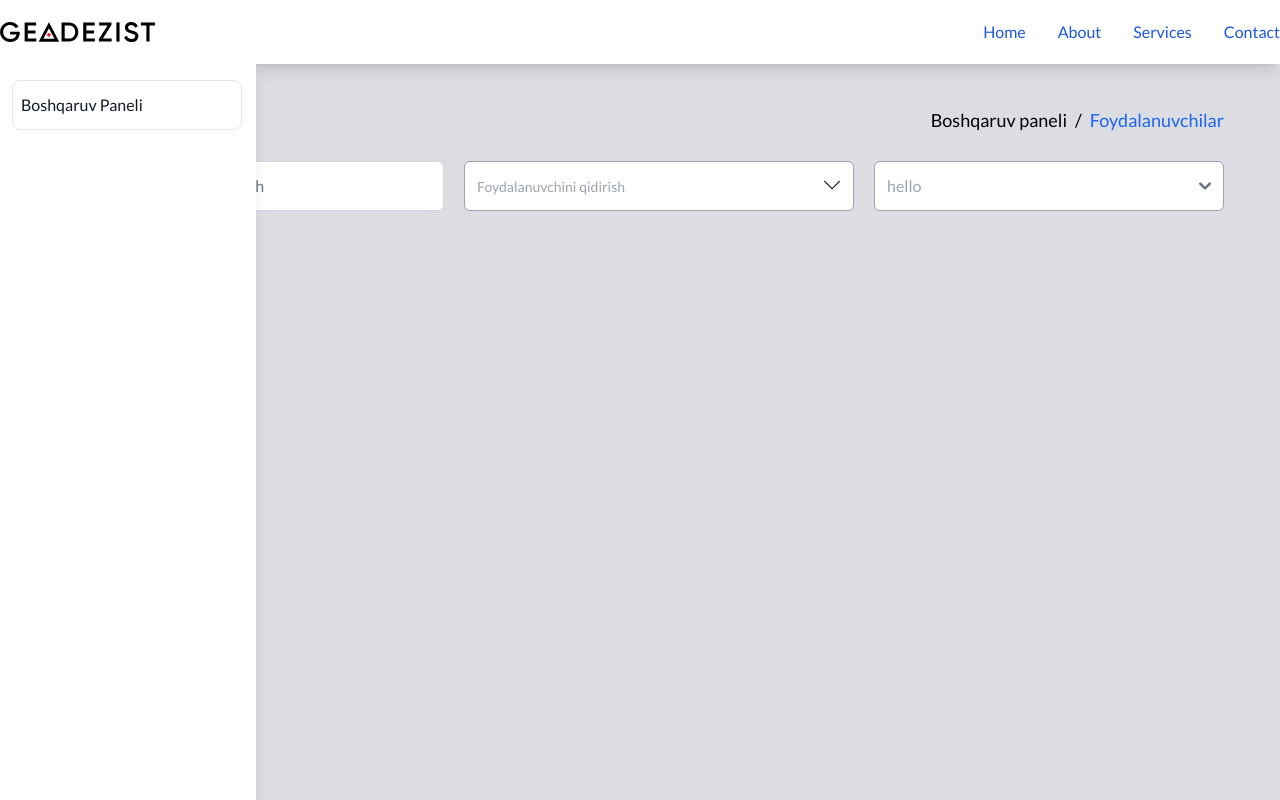
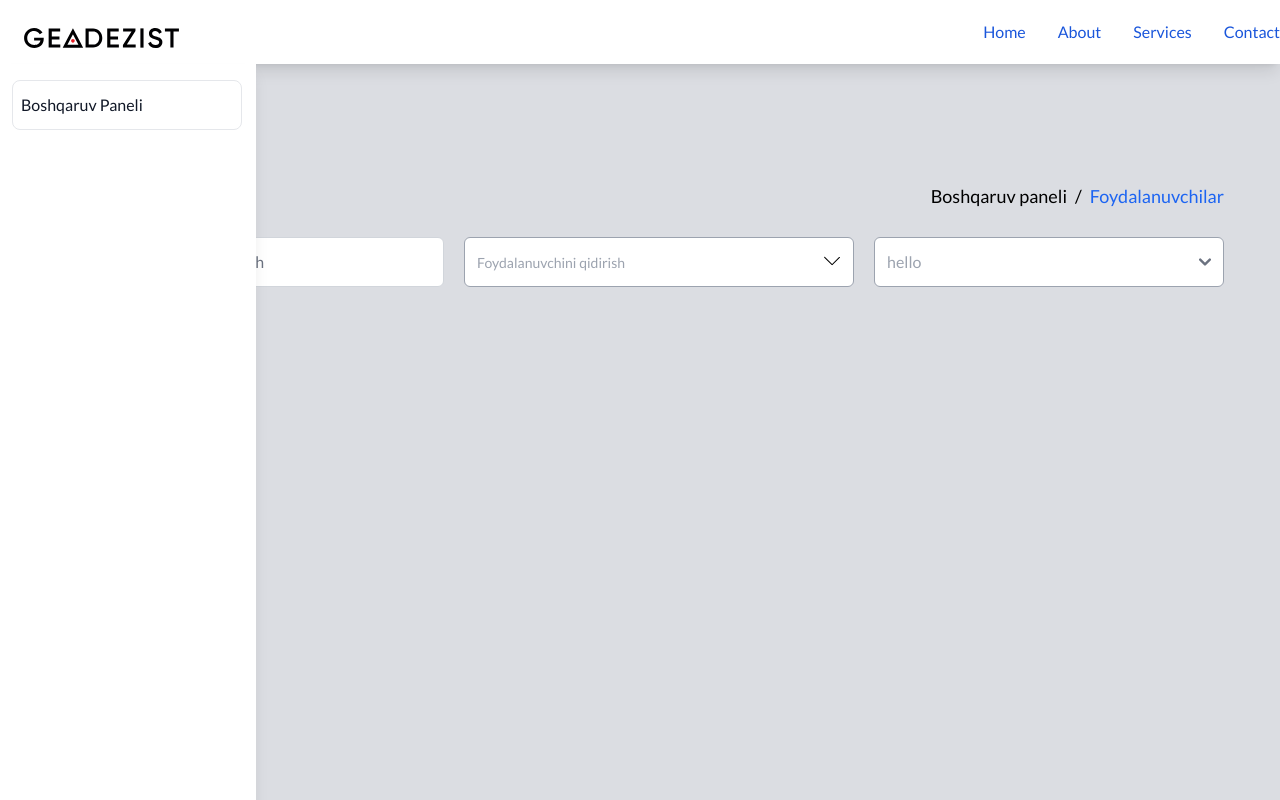
Before and after one commit to jasurhaydarovcode/GEADEZIST, a React (Vite) app: page /all-user in a window 1280 px wide. Built offline with nearby package versions, Linux system fonts and the light colour scheme.

Commit message:
update sidebar

```diff
--- a/src/components/Navbar.tsx
+++ b/src/components/Navbar.tsx
@@ -1,15 +1,12 @@
-import { Logo } from "@/helpers/imports/images"
-import { Link } from "react-router-dom"
+
 import ListItem from "./ListItem"
 
 const Navbar = (): JSX.Element => {
     const lists = ['Home', 'About','Services','Contact']
     return (
-        <nav className="bg-white shadow-lg fixed w-full border-gray-200">
-            <div className="max-w-screen-xl flex flex-wrap items-center justify-between mx-auto h-16">
-                <Link to={'/'} className="flex items-center space-x-3 rtl:space-x-reverse">
-                    <img src={Logo} className="h-5" alt="Flowbite Logo" />
-                </Link>
+        <nav className="bg-white  shadow-lg fixed w-full border-gray-200">
+            <div className=" max-w-screen-xl flex flex-wrap items-center justify-end mx-auto h-16">
+
                 <button data-collapse-toggle="navbar-default" type="button" className="inline-flex items-center p-2 w-10 h-10 justify-center text-sm text-gray-500 rounded-lg md:hidden hover:bg-gray-100 focus:outline-none focus:ring-2 focus:ring-gray-200 dark:text-gray-400 dark:hover:bg-gray-700 dark:focus:ring-gray-600" aria-controls="navbar-default" aria-expanded="false">
                     <span className="sr-only">Open main menu</span>
                     <svg className="w-5 h-5" aria-hidden="true" xmlns="http://www.w3.org/2000/svg" fill="none" viewBox="0 0 17 14">
--- a/src/components/Sidebar.tsx
+++ b/src/components/Sidebar.tsx
@@ -1,10 +1,16 @@
 import { AdminScreenType } from "@/helpers/types/AdminScreenType"
 import Button from "./btn"
+import { Link } from "react-router-dom"
+import { Logo } from "@/helpers/imports/images"
 
-const Sidebar: React.FC<AdminScreenType> = ({children}): JSX.Element => {
+const Sidebar: React.FC<AdminScreenType> = ({ children }): JSX.Element => {
     return (
-        <div>
-
+        <div className="relative z-10 ">
+            <div className="p-6 py-7">
+                <Link to={'/'} className="flex items-center space-x-3 rtl:space-x-reverse">
+                    <img src={Logo} className="h-5" alt="Flowbite Logo" />
+                </Link>
+            </div>
             <button data-drawer-target="default-sidebar" data-drawer-toggle="default-sidebar" aria-controls="default-sidebar" type="button" className="inline-flex items-center p-2 mt-2 ms-3 text-sm text-gray-500 rounded-lg sm:hidden hover:bg-gray-100 focus:outline-none focus:ring-2 focus:ring-gray-200">
                 <span className="sr-only">Open sidebar</span>
                 <svg className="w-6 h-6" aria-hidden="true" fill="currentColor" viewBox="0 0 20 20" xmlns="http://www.w3.org/2000/svg">
@@ -14,6 +20,7 @@ const Sidebar: React.FC<AdminScreenType> = ({children}): JSX.Element => {
 
             <aside id="default-sidebar" className="fixed top-16 left-0 z-40 w-64 h-screen transition-transform -translate-x-full sm:translate-x-0" aria-label="Sidebar">
                 <div className="h-full shadow-lg px-3 py-4 overflow-y-auto bg-white ">
+
                     <ul className="space-y-4 font-medium">
                         <li>
                             <Button
@@ -31,7 +38,7 @@ const Sidebar: React.FC<AdminScreenType> = ({children}): JSX.Element => {
                 </div>
             </aside>
 
-            <div className="p-4 relative top-20 -z-10 sm:ml-64">
+            <div className="p-4 relative left-5 -z-10 sm:ml-64">
                 {children}
             </div>
 
```
